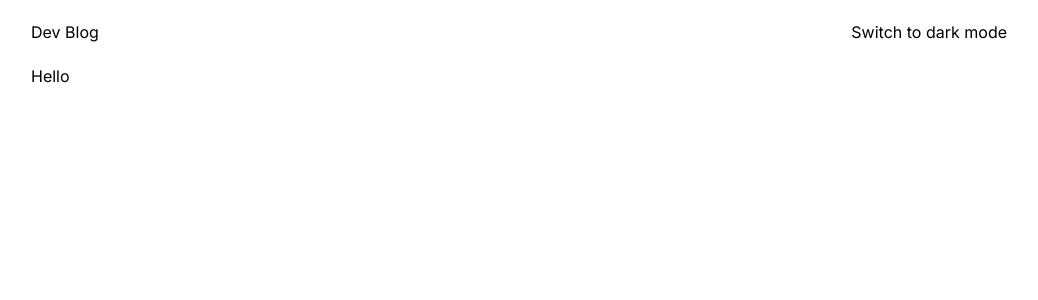
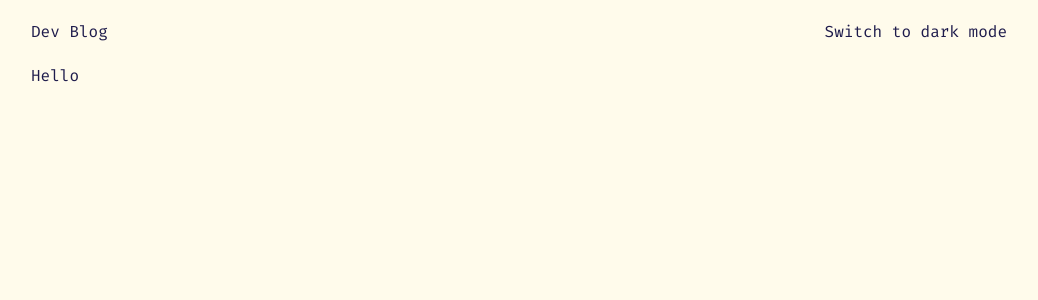
Before and after one commit to Ceren-Canbaz/ck-personal-blog, a Next.js app: page / in a window 1280 px wide. Shown: the top 300 px of the page, without its empty margins (121-1159 px from the left). Built offline with nearby package versions, Linux system fonts and the light colour scheme.

Commit message:
ui:new font added

```diff
--- a/app/globals.css
+++ b/app/globals.css
@@ -1,3 +1,4 @@
 @tailwind base;
 @tailwind components;
 @tailwind utilities;
+@tailwind utils;
--- a/app/layout.tsx
+++ b/app/layout.tsx
@@ -1,10 +1,11 @@
 import type { Metadata } from "next";
-import { Inter } from "next/font/google";
+import { Inter , Fira_Code} from "next/font/google";
 import "./globals.css";
 import Navbar from "./components/Navbar";
 import { Provider } from "./utils/Provider";
 
 const inter = Inter({ subsets: ["latin"] });
+const firaCode = Fira_Code({ subsets: ["latin"] });
 
 export const metadata: Metadata = {
   title: "Create Next App",
@@ -18,7 +19,7 @@ export default function RootLayout({
 }>) {
   return (
     <html lang="en">
-      <body className={inter.className}>
+            <body className={`${firaCode.className} bg-amber-50 text-indigo-950 dark:bg-slate-950 dark:text-amber-50`}>
         <Provider>
         <Navbar />
         <main className='mx-auto max-w-5xl px-6'>
```
